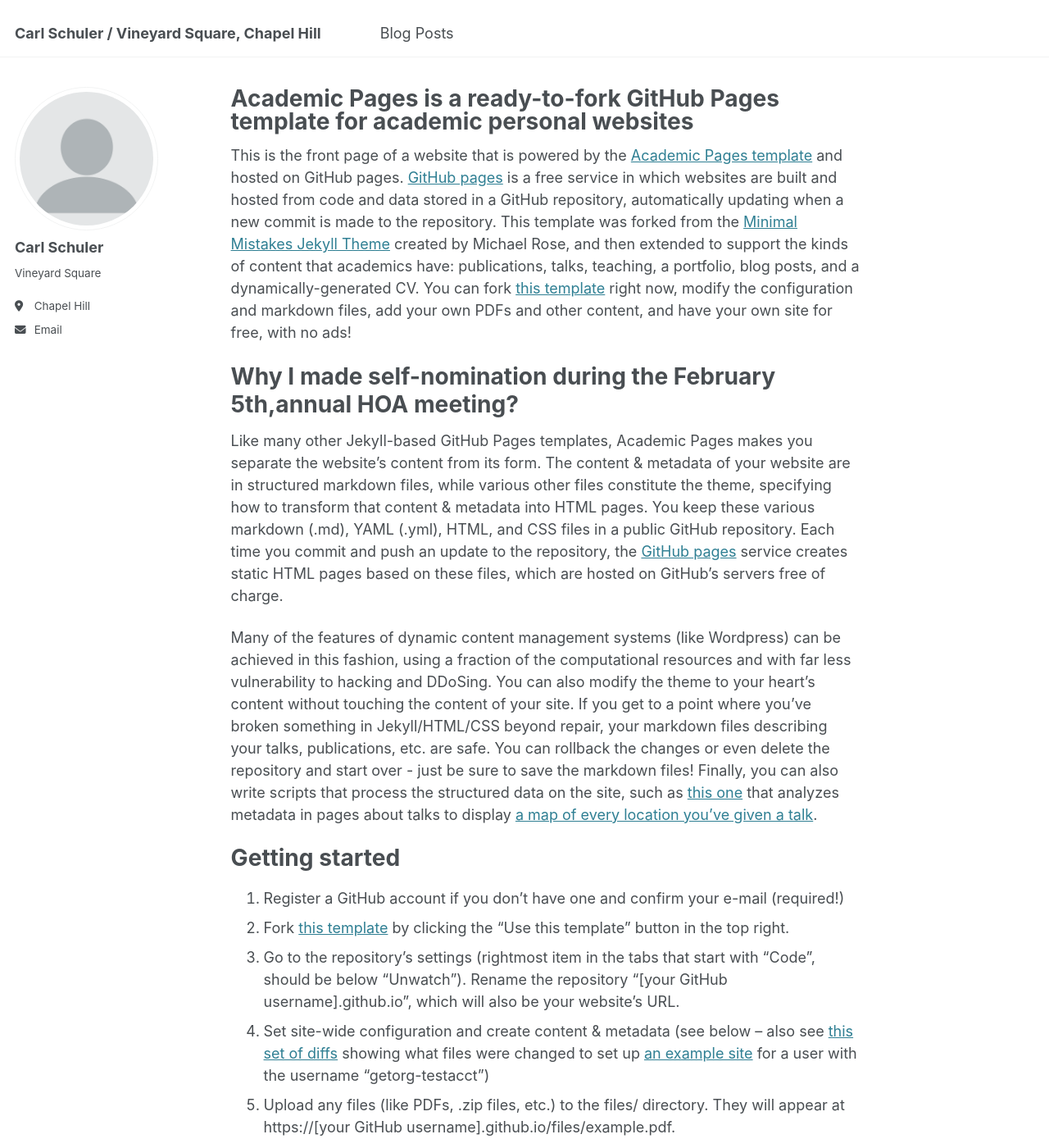
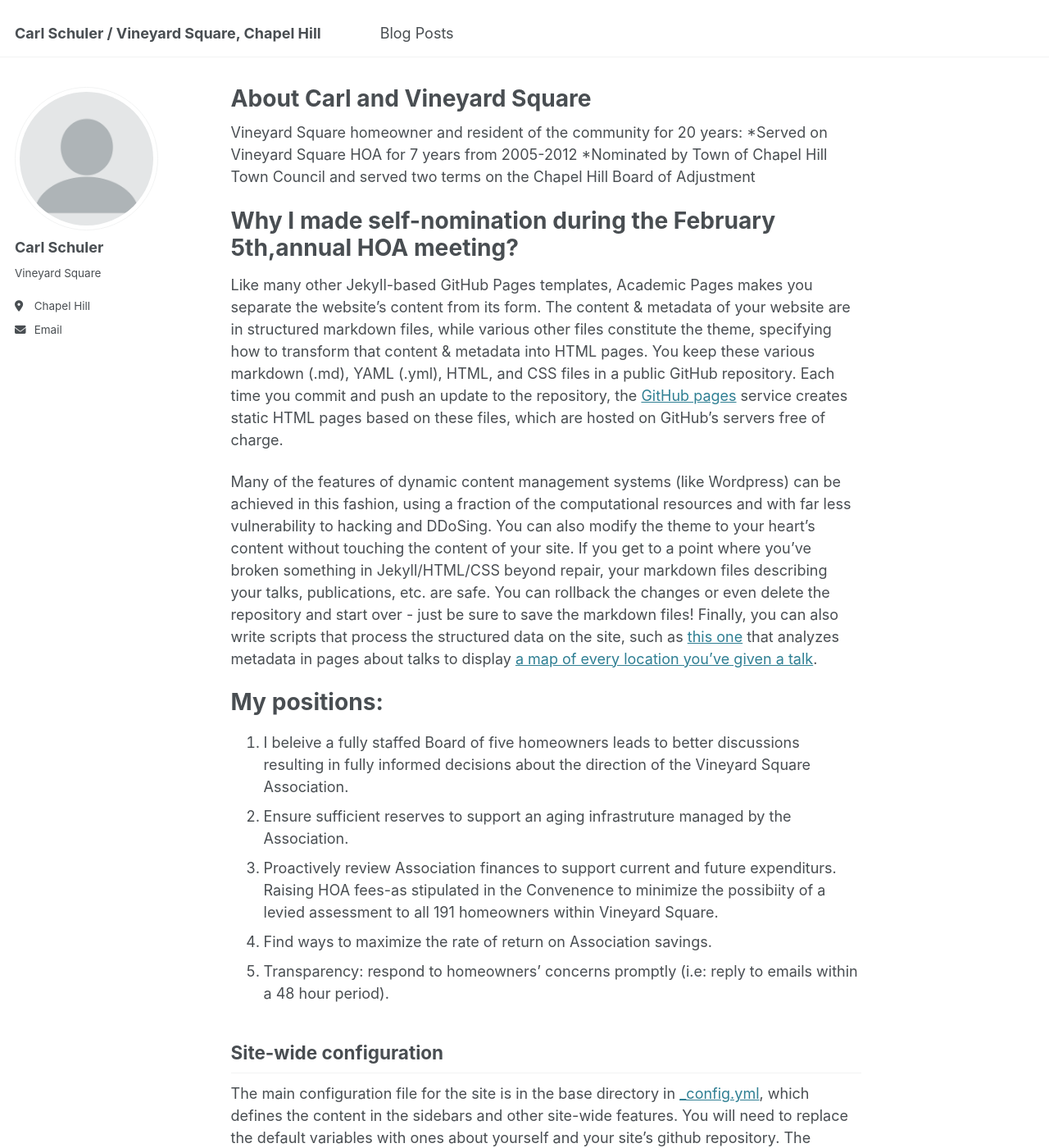
Before and after one commit to CarlSchuler/carl.github.io, a Jekyll site: the page built from _pages/about.md, in a window 1280 px wide and 1400 px high. Shown: the whole window at 82% size. Built offline with Jekyll 4.4.1, drawn with Linux system fonts in a browser that asks for light colours; some of the changed text lies outside the part shown.

Commit message:
Update about.md

```diff
--- a/_pages/about.md
+++ b/_pages/about.md
@@ -1,13 +1,16 @@
 ---
 permalink: /
-title: "Academic Pages is a ready-to-fork GitHub Pages template for academic personal websites"
+title: "About Carl and Vineyard Square"
 author_profile: true
 redirect_from:
   - /about/
   - /about.html
 ---
 
-This is the front page of a website that is powered by the [Academic Pages template](https://github.com/academicpages/academicpages.github.io) and hosted on GitHub pages. [GitHub pages](https://pages.github.com) is a free service in which websites are built and hosted from code and data stored in a GitHub repository, automatically updating when a new commit is made to the repository. This template was forked from the [Minimal Mistakes Jekyll Theme](https://mmistakes.github.io/minimal-mistakes/) created by Michael Rose, and then extended to support the kinds of content that academics have: publications, talks, teaching, a portfolio, blog posts, and a dynamically-generated CV. You can fork [this template](https://github.com/academicpages/academicpages.github.io) right now, modify the configuration and markdown files, add your own PDFs and other content, and have your own site for free, with no ads!
+Vineyard Square homeowner and resident of the community for 20 years:
+*Served on Vineyard Square HOA for 7 years from 2005-2012
+*Nominated by Town of Chapel Hill Town Council and served two terms on the Chapel Hill Board of Adjustment
+
 
 Why I made self-nomination during the February 5th,annual HOA meeting?
 ======
@@ -15,14 +18,13 @@ Like many other Jekyll-based GitHub Pages templates, Academic Pages makes you se
 
 Many of the features of dynamic content management systems (like Wordpress) can be achieved in this fashion, using a fraction of the computational resources and with far less vulnerability to hacking and DDoSing. You can also modify the theme to your heart's content without touching the content of your site. If you get to a point where you've broken something in Jekyll/HTML/CSS beyond repair, your markdown files describing your talks, publications, etc. are safe. You can rollback the changes or even delete the repository and start over - just be sure to save the markdown files! Finally, you can also write scripts that process the structured data on the site, such as [this one](https://github.com/academicpages/academicpages.github.io/blob/master/talkmap.ipynb) that analyzes metadata in pages about talks to display [a map of every location you've given a talk](https://academicpages.github.io/talkmap.html).
 
-Getting started
+My positions:
 ======
-1. Register a GitHub account if you don't have one and confirm your e-mail (required!)
-1. Fork [this template](https://github.com/academicpages/academicpages.github.io) by clicking the "Use this template" button in the top right.
-1. Go to the repository's settings (rightmost item in the tabs that start with "Code", should be below "Unwatch"). Rename the repository "[your GitHub username].github.io", which will also be your website's URL.
-1. Set site-wide configuration and create content & metadata (see below -- also see [this set of diffs](http://archive.is/3TPas) showing what files were changed to set up [an example site](https://getorg-testacct.github.io) for a user with the username "getorg-testacct")
-1. Upload any files (like PDFs, .zip files, etc.) to the files/ directory. They will appear at https://[your GitHub username].github.io/files/example.pdf.
-1. Check status by going to the repository settings, in the "GitHub pages" section
+1. I beleive a fully staffed Board of five homeowners leads to better discussions resulting in fully informed decisions about the direction of the Vineyard Square Association.
+2. Ensure sufficient reserves to support an aging infrastruture managed by the Association.
+3. Proactively review Association finances to support current and future expenditurs.  Raising HOA fees-as stipulated in the Convenence to minimize the possibiity of a levied assessment to all 191 homeowners within Vineyard Square.
+4. Find ways to maximize the rate of return on Association savings.
+5. Transparency: respond to homeowners' concerns promptly (i.e: reply to emails within a 48 hour period).
 
 Site-wide configuration
 ------
```
